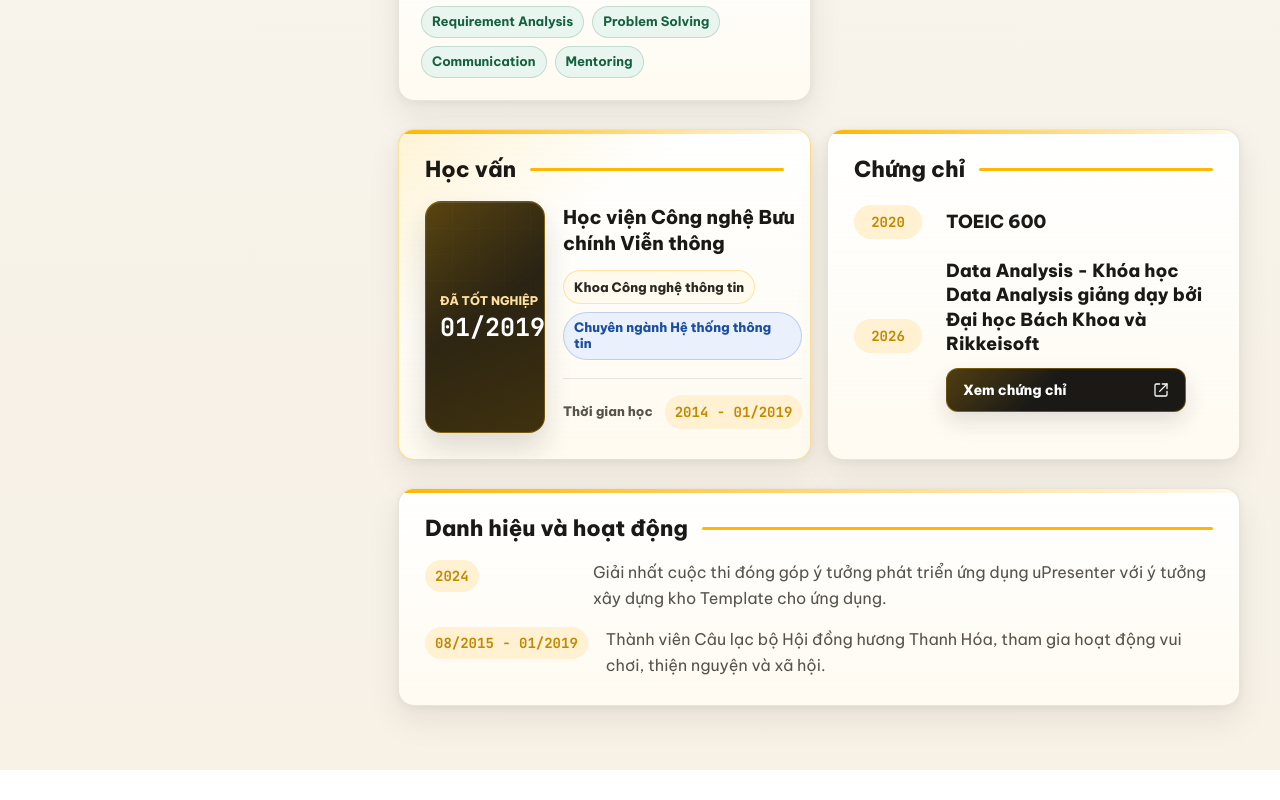
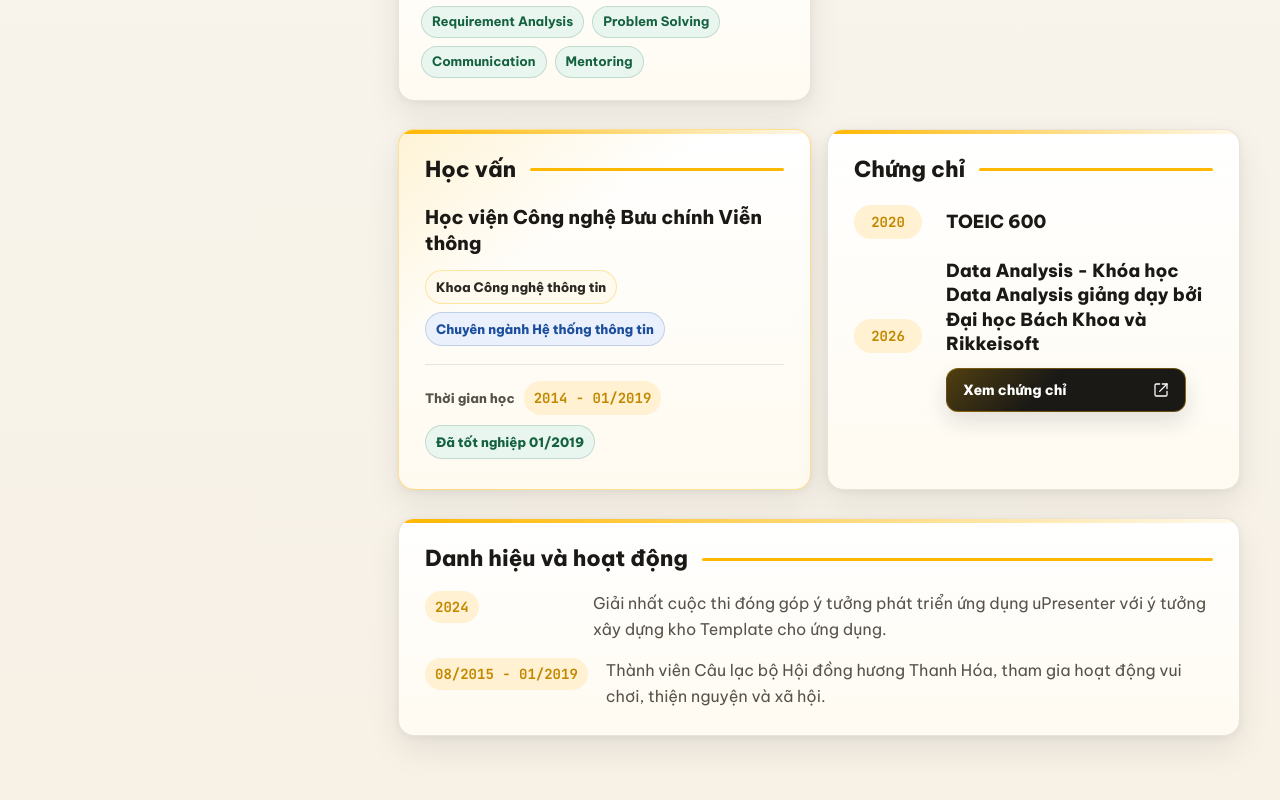
Before and after one commit to hungmanh0206/nguyenhungmanh-cv, a Next.js app: page / in a window 1280 px wide. Shown: the part 3043-3843 px from the top of the page. Before the commit the page ends 3813 px from the top, so only its background shows below. Built offline with nearby package versions, Linux system fonts and the light colour scheme.

Commit message:
Tone down education status badge

```diff
--- a/app/globals.css
+++ b/app/globals.css
@@ -812,58 +812,7 @@ time,
 .education-credential {
   position: relative;
   display: grid;
-  grid-template-columns: 120px minmax(0, 1fr);
-  gap: 18px;
-  align-items: stretch;
-}
-
-.education-status-block {
-  position: relative;
-  isolation: isolate;
-  display: grid;
-  min-height: 134px;
-  align-content: center;
-  gap: 6px;
-  overflow: hidden;
-  padding: 18px 14px;
-  border: 1px solid rgba(255, 183, 0, 0.28);
-  border-radius: var(--radius-lg);
-  background:
-    linear-gradient(145deg, rgba(255, 183, 0, 0.28), transparent 48%),
-    linear-gradient(160deg, var(--ink-900), #3f310f 100%);
-  color: var(--white);
-  box-shadow:
-    inset 0 1px 0 rgba(255, 255, 255, 0.1),
-    0 16px 28px rgba(26, 25, 22, 0.14);
-}
-
-.education-status-block::before {
-  position: absolute;
-  inset: 0;
-  z-index: -1;
-  background:
-    linear-gradient(90deg, rgba(255, 255, 255, 0.08) 1px, transparent 1px),
-    linear-gradient(rgba(255, 255, 255, 0.06) 1px, transparent 1px);
-  background-size: 26px 26px;
-  mask-image: linear-gradient(140deg, rgba(0, 0, 0, 0.34), transparent 72%);
-  content: "";
-}
-
-.education-status-block span {
-  color: var(--sapp-gold-200);
-  font-size: 12px;
-  font-weight: 900;
-  line-height: 1.25;
-  text-transform: uppercase;
-}
-
-.education-status-block strong {
-  color: var(--white);
-  font-family: var(--font-jetbrains-mono), "JetBrains Mono", "Cascadia Mono",
-    Consolas, monospace;
-  font-size: 25px;
-  font-weight: 900;
-  line-height: 1.1;
+  gap: 16px;
 }
 
 .education-content {
@@ -904,14 +853,22 @@ time,
   color: var(--info-700);
 }
 
-.education-period {
+.education-meta {
   display: flex;
   align-items: center;
-  justify-content: space-between;
-  gap: 12px;
+  flex-wrap: wrap;
+  justify-content: flex-start;
+  gap: 10px;
   margin-top: 18px;
   padding-top: 16px;
   border-top: 1px solid rgba(230, 224, 213, 0.86);
+}
+
+.education-period {
+  display: inline-flex;
+  align-items: center;
+  gap: 9px;
+  min-width: 0;
 }
 
 .education-period span {
@@ -928,6 +885,20 @@ time,
   border-radius: var(--radius-pill);
   background: var(--sapp-gold-100);
   line-height: 1.3;
+}
+
+.education-status-badge {
+  display: inline-flex;
+  min-height: 34px;
+  align-items: center;
+  padding: 5px 10px;
+  border: 1px solid rgba(20, 97, 63, 0.18);
+  border-radius: var(--radius-pill);
+  background: var(--success-50);
+  color: var(--success-700);
+  font-size: 13px;
+  font-weight: 800;
+  line-height: 1.25;
 }
 
 .certificate-list,
@@ -1433,20 +1404,9 @@ time,
 
   .education-credential {
     grid-template-columns: 1fr;
-    gap: 14px;
-  }
-
-  .education-status-block {
-    grid-template-columns: minmax(0, 1fr) auto;
-    min-height: 0;
-    align-items: center;
-    padding: 14px 16px;
-  }
-
-  .education-status-block strong {
-    font-size: 22px;
-  }
-
+  }
+
+  .education-meta,
   .education-period {
     align-items: flex-start;
     flex-direction: column;
--- a/app/page.tsx
+++ b/app/page.tsx
@@ -198,8 +198,6 @@ const content = {
     ],
     educationTitle: "Học vấn",
     education: {
-      status: "Đã tốt nghiệp",
-      graduationDate: "01/2019",
       periodLabel: "Thời gian học",
       faculty: "Khoa Công nghệ thông tin",
       major: "Chuyên ngành Hệ thống thông tin",
@@ -420,8 +418,6 @@ const content = {
     ],
     educationTitle: "Education",
     education: {
-      status: "Graduated",
-      graduationDate: "01/2019",
       periodLabel: "Study period",
       faculty: "Faculty of Information Technology",
       major: "Information Systems Major",
@@ -646,19 +642,18 @@ export default function Home() {
               >
                 <SectionTitle id="education-title">{t.educationTitle}</SectionTitle>
                 <div className="education-credential">
-                  <div className="education-status-block">
-                    <span>{t.education.status}</span>
-                    <strong>{t.education.graduationDate}</strong>
-                  </div>
                   <div className="education-content">
                     <h3>{t.education.school}</h3>
                     <div className="education-track" aria-label={t.education.note}>
                       <span>{t.education.faculty}</span>
                       <span>{t.education.major}</span>
                     </div>
-                    <div className="education-period">
-                      <span>{t.education.periodLabel}</span>
-                      <time>{t.education.date}</time>
+                    <div className="education-meta">
+                      <div className="education-period">
+                        <span>{t.education.periodLabel}</span>
+                        <time>{t.education.date}</time>
+                      </div>
+                      <span className="education-status-badge">{t.education.note}</span>
                     </div>
                   </div>
                 </div>
```
